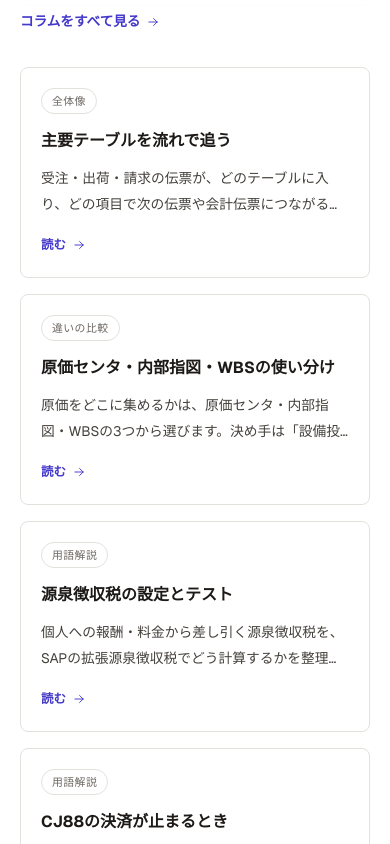
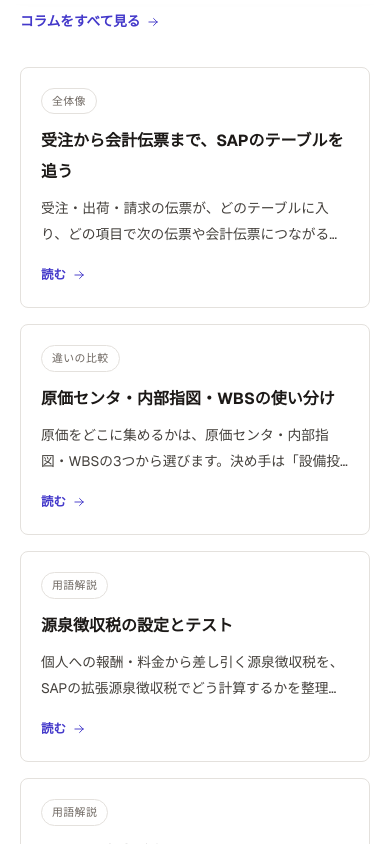
Before and after one commit to keitojobac13-netizen/sap-study, a Next.js app: page / in a window 390 px wide. Shown: the part 840-1684 px from the top of the page. Built offline with nearby package versions, Linux system fonts and the light colour scheme; no server answers.

Commit message:
Retitle the table column card and break column titles at phrases
The card title now says what is traced and that it is SAP; titles on
column cards and article headings no longer split inside a word.

Co-Authored-By: Claude Opus 5.5 <noreply@anthropic.com>

```diff
--- a/app/_components/ColumnArticlePage.tsx
+++ b/app/_components/ColumnArticlePage.tsx
@@ -65,7 +65,7 @@ export default function ColumnArticlePage({ article }: { article: ColumnArticle
               </>
             )}
           </p>
-          <h1 className="text-[1.7rem] sm:text-[2.05rem] font-bold text-ink leading-[1.35] tracking-tight">
+          <h1 className="text-[1.7rem] sm:text-[2.05rem] font-bold text-ink leading-[1.35] tracking-tight [word-break:auto-phrase]">
             {cardTitle(article)}
           </h1>
           <p className="text-ink-soft leading-[1.9] mt-4 text-[0.95rem] sm:text-base">
--- a/app/_components/ColumnIndexPage.tsx
+++ b/app/_components/ColumnIndexPage.tsx
@@ -42,7 +42,7 @@ export default function ColumnIndexPage() {
                       {a.status === 'published' ? formatDate(a.publishedAt) : '下書き'}
                     </span>
                   </p>
-                  <h2 className="mt-3 text-[1.05rem] sm:text-[1.15rem] font-bold text-ink leading-snug group-hover:text-accent transition-colors">
+                  <h2 className="mt-3 text-[1.05rem] sm:text-[1.15rem] font-bold text-ink leading-snug [word-break:auto-phrase] group-hover:text-accent transition-colors">
                     {cardTitle(a)}
                   </h2>
                   <p className="mt-2 text-[0.9rem] text-ink-soft leading-[1.85]">{a.summary}</p>
--- a/app/_components/HomePage.tsx
+++ b/app/_components/HomePage.tsx
@@ -227,7 +227,7 @@ export default function HomePage({ lang, termCount }: {
                       <span className="self-start inline-flex items-center border border-rule rounded-full px-2.5 py-0.5 text-[0.68rem] text-ink-mute tracking-[0.04em]">
                         {CATEGORY_LABELS[a.category]}
                       </span>
-                      <h3 className="mt-3 font-bold text-ink text-[1rem] leading-snug group-hover:text-accent transition-colors">
+                      <h3 className="mt-3 font-bold text-ink text-[1rem] leading-snug [word-break:auto-phrase] group-hover:text-accent transition-colors">
                         {cardTitle(a)}
                       </h3>
                       <p className="mt-2 text-[0.86rem] text-ink-soft leading-[1.8] line-clamp-2 flex-1">
--- a/app/_lib/articles/s4hana-table-flow.ts
+++ b/app/_lib/articles/s4hana-table-flow.ts
@@ -4,7 +4,7 @@ export const s4hanaTableFlow: ColumnArticle = {
   slug: 's4hana-table-flow',
   status: 'draft',
   category: 'overview',
-  cardTitle: '主要テーブルを流れで追う',
+  cardTitle: '受注から会計伝票まで、SAPのテーブルを追う',
   title: 'SAP S/4HANAの主要テーブルを業務の流れで追う｜受注から会計伝票、発注から支払まで',
   summary:
     '受注・出荷・請求の伝票が、どのテーブルに入り、どの項目で次の伝票や会計伝票につながるのか。1件の取引を追いながら、S/4HANAの主要テーブルとつなぎ方を整理しました。購買から支払までの流れもまとめています。',
```
